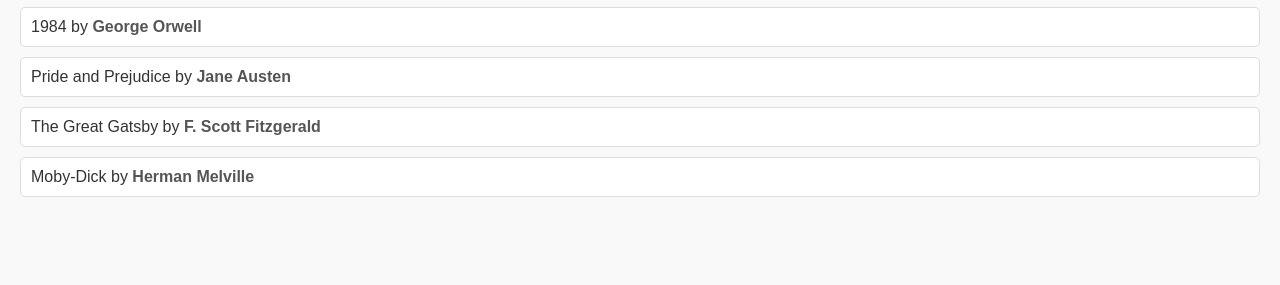
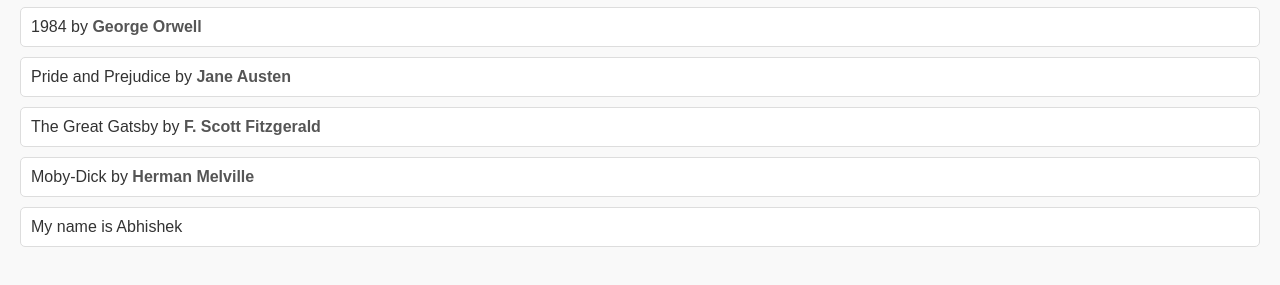
Before and after one commit to Abhishek058/Trial, a plain HTML site: page index.html in a window 1280 px wide. Shown: the part 123-408 px from the top of the page. Drawn offline with Linux system fonts and the light colour scheme.

Commit message:
abhishek changed the file index.html

```diff
--- a/index.html
+++ b/index.html
@@ -49,6 +49,7 @@
         <li>
             <span class="title">Moby-Dick</span> by <span class="author">Herman Melville</span>
         </li>
+        <li>My name is Abhishek</li>
     </ul>
 </body>
 </html>
```
